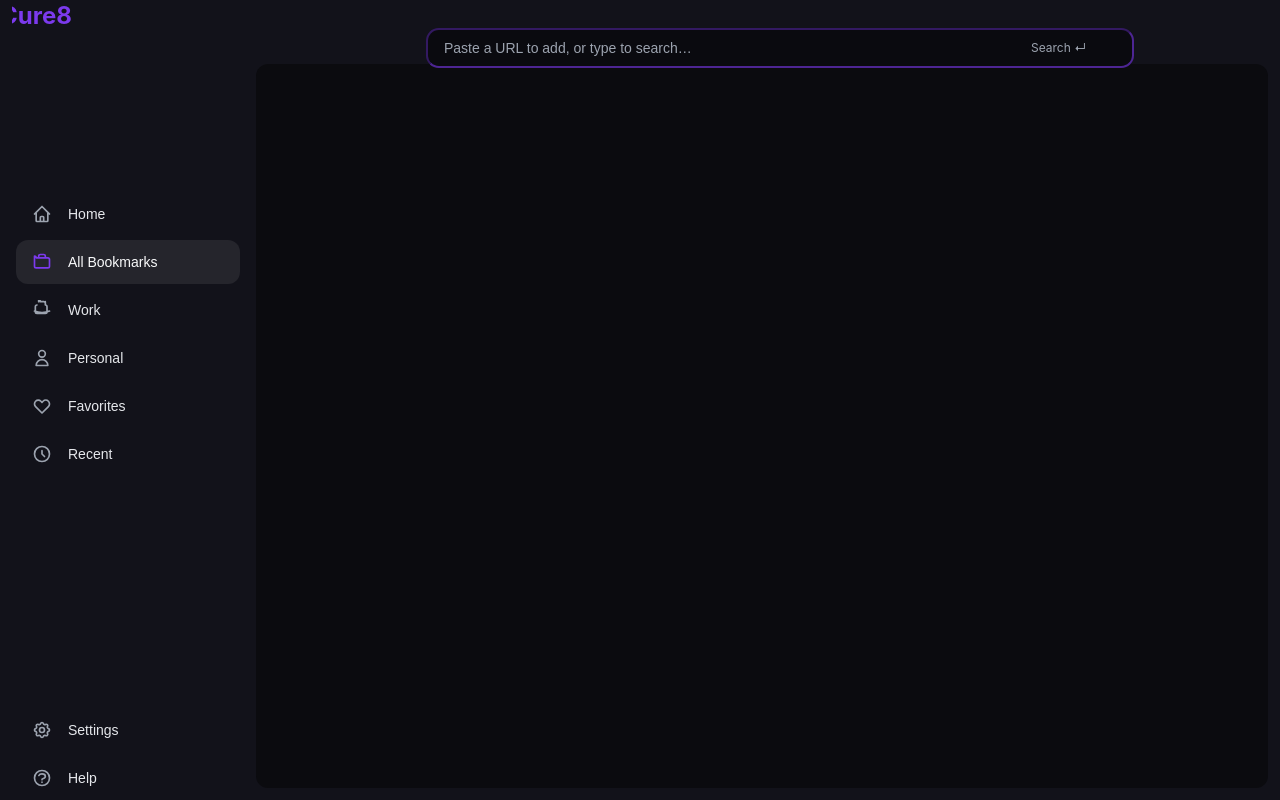
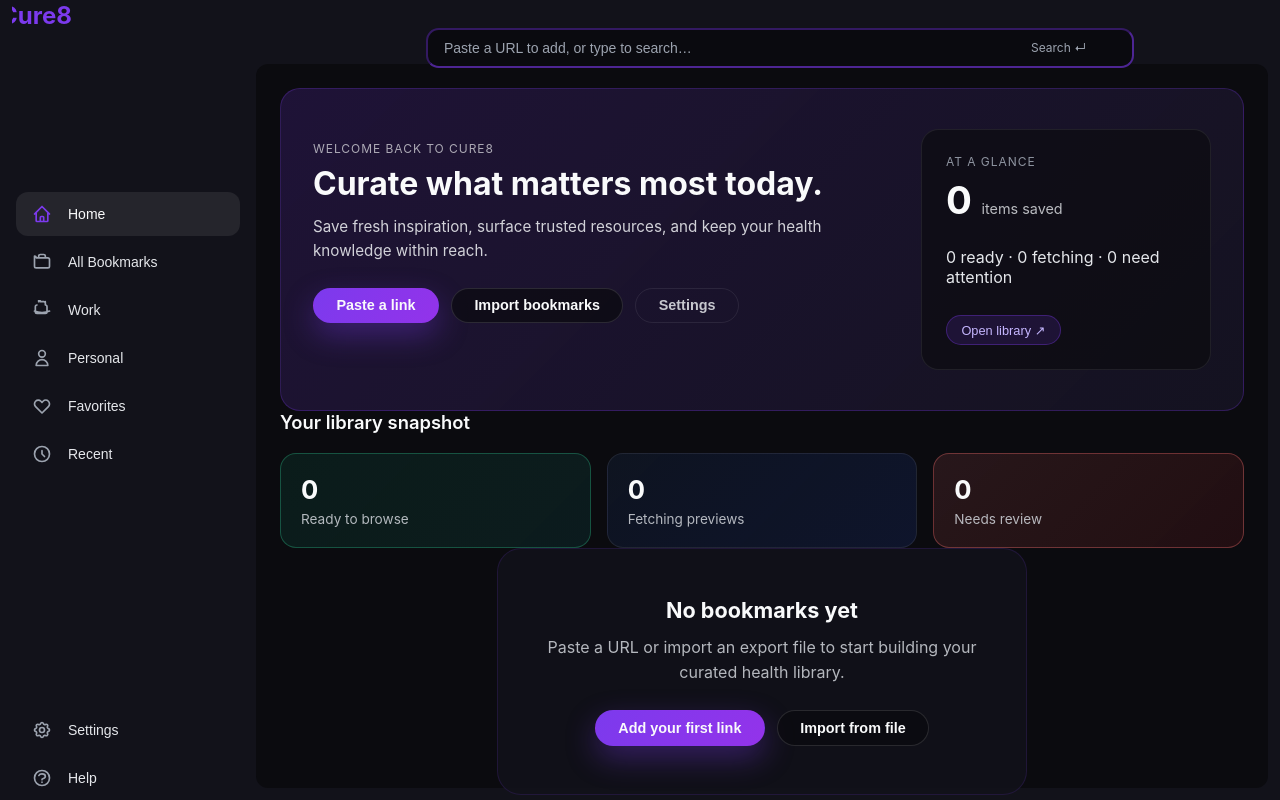
Before and after one commit to TheVisher/Cure8, a React (Create React App) app: page / in a window 1280 px wide. Built offline with nearby package versions, Linux system fonts and the light colour scheme.

Commit message:
Add Home.js screen and update App.test.js, index.css, and Grid.js

```diff
--- a/src/index.css
+++ b/src/index.css
@@ -220,6 +220,243 @@
     gap: 1rem;
   }
 }
+
+/* Home screen */
+.home-hero {
+  display: flex;
+  flex-wrap: wrap;
+  gap: 2rem;
+  padding: 2.5rem 2rem;
+  border-radius: 1.25rem;
+  background: linear-gradient(135deg, rgba(124, 58, 237, 0.18), rgba(35, 31, 58, 0.4));
+  border: 1px solid rgba(124, 58, 237, 0.25);
+}
+
+.home-eyebrow {
+  font-size: 0.75rem;
+  letter-spacing: 0.08em;
+  text-transform: uppercase;
+  color: rgba(249, 250, 251, 0.65);
+  margin-bottom: 0.5rem;
+}
+
+.home-title {
+  font-size: 2rem;
+  font-weight: 700;
+  margin: 0;
+  color: #F9FAFB;
+}
+
+.home-subtitle {
+  margin-top: 0.75rem;
+  max-width: 36rem;
+  color: rgba(229, 231, 235, 0.9);
+  font-size: 0.95rem;
+  line-height: 1.6;
+}
+
+.home-actions {
+  display: flex;
+  flex-wrap: wrap;
+  gap: 0.75rem;
+  margin-top: 1.5rem;
+}
+
+.home-action {
+  border: 1px solid rgba(255, 255, 255, 0.12);
+  border-radius: 9999px;
+  padding: 0.55rem 1.4rem;
+  background: rgba(11, 11, 15, 0.7);
+  color: #F9FAFB;
+  font-size: 0.9rem;
+  font-weight: 600;
+  cursor: pointer;
+  transition: transform 0.2s ease, filter 0.2s ease, border-color 0.2s ease;
+}
+
+.home-action:hover {
+  transform: translateY(-1px);
+  filter: brightness(1.1);
+  border-color: rgba(124, 58, 237, 0.5);
+}
+
+.home-action.primary {
+  background: linear-gradient(120deg, #7C3AED, #9333EA);
+  border-color: transparent;
+  box-shadow: 0 12px 30px rgba(124, 58, 237, 0.35);
+}
+
+.home-action.subtle {
+  background: transparent;
+  border-color: rgba(255, 255, 255, 0.08);
+  color: rgba(229, 231, 235, 0.85);
+}
+
+.home-hero-card {
+  min-width: 220px;
+  flex: 1 1 220px;
+  max-width: 280px;
+  background: rgba(11, 11, 15, 0.65);
+  border: 1px solid rgba(255, 255, 255, 0.08);
+  border-radius: 1.1rem;
+  padding: 1.5rem;
+  display: flex;
+  flex-direction: column;
+  gap: 0.75rem;
+  color: #E5E7EB;
+}
+
+.home-hero-label {
+  font-size: 0.75rem;
+  text-transform: uppercase;
+  letter-spacing: 0.08em;
+  color: rgba(156, 163, 175, 0.9);
+}
+
+.home-hero-metric {
+  display: flex;
+  align-items: baseline;
+  gap: 0.6rem;
+}
+
+.home-hero-metric strong {
+  font-size: 2.4rem;
+  font-weight: 700;
+  color: #F9FAFB;
+  line-height: 1;
+}
+
+.home-hero-metric span {
+  font-size: 0.9rem;
+  color: rgba(229, 231, 235, 0.8);
+}
+
+.home-hero-link {
+  align-self: flex-start;
+  padding: 0.4rem 0.9rem;
+  border-radius: 9999px;
+  background: rgba(124, 58, 237, 0.15);
+  color: #C4B5FD;
+  border: 1px solid rgba(124, 58, 237, 0.35);
+  font-size: 0.8rem;
+  cursor: pointer;
+  transition: filter 0.2s ease, transform 0.2s ease;
+}
+
+.home-hero-link:hover {
+  filter: brightness(1.15);
+  transform: translateY(-1px);
+}
+
+.home-section-title {
+  font-size: 1.15rem;
+  font-weight: 600;
+  color: #F9FAFB;
+  margin: 0;
+}
+
+.home-stats-grid {
+  display: grid;
+  grid-template-columns: repeat(auto-fit, minmax(180px, 1fr));
+  gap: 1rem;
+  margin-top: 1.25rem;
+}
+
+.home-stat-card {
+  padding: 1.25rem;
+  border-radius: 1rem;
+  border: 1px solid rgba(255, 255, 255, 0.08);
+  background: rgba(18, 18, 26, 0.9);
+  display: flex;
+  flex-direction: column;
+  gap: 0.35rem;
+}
+
+.home-stat-value {
+  font-size: 1.6rem;
+  font-weight: 700;
+  color: #F9FAFB;
+}
+
+.home-stat-label {
+  font-size: 0.85rem;
+  color: rgba(209, 213, 219, 0.85);
+}
+
+.home-stat-card.tone-success {
+  border-color: rgba(52, 211, 153, 0.3);
+  background: linear-gradient(135deg, rgba(16, 185, 129, 0.1), rgba(17, 94, 89, 0.2));
+}
+
+.home-stat-card.tone-neutral {
+  border-color: rgba(255, 255, 255, 0.08);
+  background: linear-gradient(135deg, rgba(59, 130, 246, 0.08), rgba(30, 64, 175, 0.18));
+}
+
+.home-stat-card.tone-alert {
+  border-color: rgba(248, 113, 113, 0.35);
+  background: linear-gradient(135deg, rgba(248, 113, 113, 0.12), rgba(127, 29, 29, 0.2));
+}
+
+.home-recent-grid {
+  display: grid;
+  gap: 1.25rem;
+  grid-template-columns: repeat(auto-fit, minmax(180px, 220px));
+}
+
+.home-ghost-link {
+  background: none;
+  border: none;
+  color: rgba(196, 181, 253, 0.85);
+  font-size: 0.85rem;
+  cursor: pointer;
+  transition: color 0.2s ease;
+}
+
+.home-ghost-link:hover {
+  color: #C4B5FD;
+}
+
+.home-empty {
+  display: flex;
+  justify-content: center;
+}
+
+.home-empty-card {
+  text-align: center;
+  padding: 3rem 2.5rem;
+  border-radius: 1.5rem;
+  background: rgba(18, 18, 26, 0.85);
+  border: 1px solid rgba(124, 58, 237, 0.15);
+  max-width: 28rem;
+  color: #E5E7EB;
+}
+
+.home-empty-card h3 {
+  margin: 0;
+  font-size: 1.35rem;
+  color: #F9FAFB;
+}
+
+.home-empty-card p {
+  margin: 0.75rem 0 0;
+  line-height: 1.6;
+  color: rgba(209, 213, 219, 0.85);
+}
+
+.home-empty-actions {
+  display: flex;
+  flex-direction: column;
+  gap: 0.75rem;
+  margin-top: 1.5rem;
+}
+
+@media (min-width: 640px) {
+  .home-empty-actions {
+    flex-direction: row;
+    justify-content: center;
+  }
+}
 .border-accent-purple\/30 { border-color: rgba(124, 58, 237, 0.3); }
 .text-accent-purple { color: #7C3AED; }
 .text-lg { font-size: 1.125rem; line-height: 1.75rem; }
--- a/src/screens/Grid.js
+++ b/src/screens/Grid.js
@@ -3,6 +3,7 @@
 import { Sidebar } from "../components/Sidebar.js";
 import { Card } from "../components/Card.js";
 import SettingsScreen from "./Settings.js";
+import HomeScreen from "./Home.js";
 
 const STORAGE_KEY = "cure8.bookmarks";
 const SETTINGS_KEY = "cure8.settings";
@@ -55,7 +56,7 @@
 };
 
 export default function GridScreen() {
-  const [activeView, setActiveView] = React.useState("All");
+  const [activeView, setActiveView] = React.useState("Home");
   const [q, setQ] = React.useState("");
   const [items, setItems] = React.useState(() => {
     if (typeof window === "undefined") return [];
@@ -245,6 +246,15 @@
     }
   };
 
+  const focusOmnibox = React.useCallback(() => {
+    if (typeof document === "undefined") return;
+    const input = document.querySelector('input[placeholder="Paste a URL to add, or type to search…"]');
+    if (input) {
+      input.focus();
+      input.scrollIntoView({ behavior: "smooth", block: "center" });
+    }
+  }, []);
+
   const categoryId = CATEGORY_IDS.has(activeView) ? activeView : "All";
 
   const filtered = items.filter(it => {
@@ -269,6 +279,27 @@
         onImport={handleImport}
         onClearData={handleClearData}
         itemCount={items.length}
+      />
+    );
+  } else if (activeView === "Home") {
+    const pendingCount = items.filter(it => it.state === "pending").length;
+    const errorCount = items.filter(it => it.state === "error").length;
+    const okCount = items.length - pendingCount - errorCount;
+    const recentItems = items.slice(0, 6);
+
+    content = (
+      <HomeScreen
+        totalItems={items.length}
+        readyItems={okCount}
+        pendingItems={pendingCount}
+        errorItems={errorCount}
+        recentItems={recentItems}
+        onQuickAdd={focusOmnibox}
+        onImport={handleImport}
+        onOpenSettings={() => setActiveView("settings")}
+        onGoToLibrary={() => setActiveView("All")}
+        onSelectBookmark={handleCardClick}
+        showThumbnails={settings.showThumbnails}
       />
     );
   } else if (activeView === "help") {
--- /dev/null
+++ b/src/screens/Home.js
@@ -0,0 +1,112 @@
+import React from "react";
+import { Card } from "../components/Card.js";
+
+export default function HomeScreen({
+  totalItems,
+  readyItems,
+  pendingItems,
+  errorItems,
+  recentItems,
+  onQuickAdd,
+  onImport,
+  onOpenSettings,
+  onGoToLibrary,
+  onSelectBookmark,
+  showThumbnails
+}) {
+  const hasBookmarks = totalItems > 0;
+
+  return (
+    <div className="space-y-8">
+      <section className="home-hero">
+        <div>
+          <p className="home-eyebrow">Welcome back to Cure8</p>
+          <h1 className="home-title">Curate what matters most today.</h1>
+          <p className="home-subtitle">
+            Save fresh inspiration, surface trusted resources, and keep your health knowledge within reach.
+          </p>
+          <div className="home-actions">
+            <button type="button" className="home-action primary" onClick={onQuickAdd}>
+              Paste a link
+            </button>
+            <button type="button" className="home-action" onClick={onImport}>
+              Import bookmarks
+            </button>
+            <button type="button" className="home-action subtle" onClick={onOpenSettings}>
+              Settings
+            </button>
+          </div>
+        </div>
+        <div className="home-hero-card">
+          <span className="home-hero-label">At a glance</span>
+          <div className="home-hero-metric">
+            <strong>{totalItems}</strong>
+            <span>items saved</span>
+          </div>
+          <p>
+            {readyItems} ready · {pendingItems} fetching · {errorItems} need attention
+          </p>
+          <button type="button" onClick={onGoToLibrary} className="home-hero-link">
+            Open library ↗
+          </button>
+        </div>
+      </section>
+
+      <section>
+        <h2 className="home-section-title">Your library snapshot</h2>
+        <div className="home-stats-grid">
+          <StatCard label="Ready to browse" value={readyItems} tone="success" />
+          <StatCard label="Fetching previews" value={pendingItems} tone="neutral" />
+          <StatCard label="Needs review" value={errorItems} tone="alert" />
+        </div>
+      </section>
+
+      {hasBookmarks ? (
+        <section className="space-y-4">
+          <div className="flex items-center justify-between">
+            <h2 className="home-section-title">Latest captures</h2>
+            <button type="button" className="home-ghost-link" onClick={onGoToLibrary}>
+              View all ↗
+            </button>
+          </div>
+          <div className="home-recent-grid">
+            {recentItems.map(item => (
+              <Card
+                key={item.id}
+                title={item.title}
+                domain={item.domain}
+                image={showThumbnails ? item.image : undefined}
+                state={item.state}
+                onClick={() => onSelectBookmark(item)}
+              />
+            ))}
+          </div>
+        </section>
+      ) : (
+        <section className="home-empty">
+          <div className="home-empty-card">
+            <h3>No bookmarks yet</h3>
+            <p>Paste a URL or import an export file to start building your curated health library.</p>
+            <div className="home-empty-actions">
+              <button type="button" className="home-action primary" onClick={onQuickAdd}>
+                Add your first link
+              </button>
+              <button type="button" className="home-action" onClick={onImport}>
+                Import from file
+              </button>
+            </div>
+          </div>
+        </section>
+      )}
+    </div>
+  );
+}
+
+function StatCard({ value, label, tone = "neutral" }) {
+  return (
+    <div className={`home-stat-card tone-${tone}`}>
+      <span className="home-stat-value">{value}</span>
+      <span className="home-stat-label">{label}</span>
+    </div>
+  );
+}
```
Also changed, not shown: 1 other file (tests, documents, lock files or other folders).
